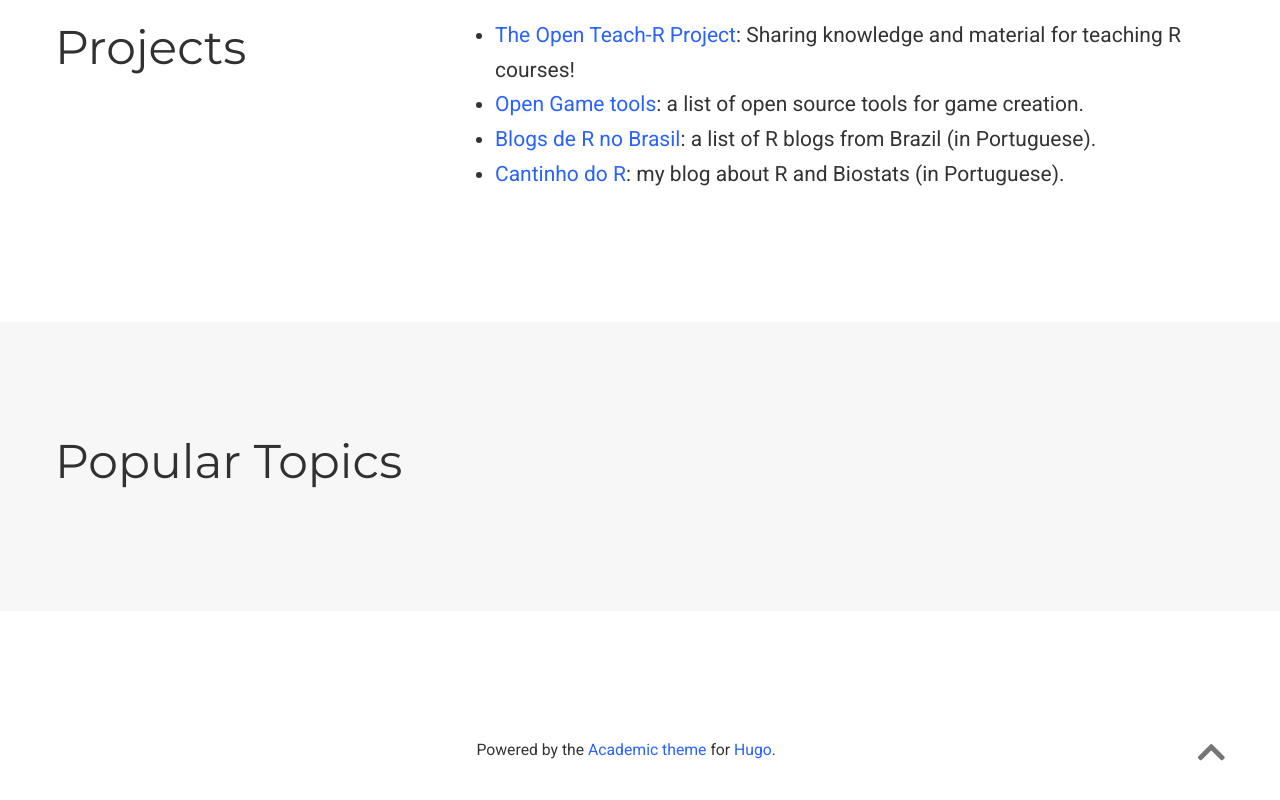
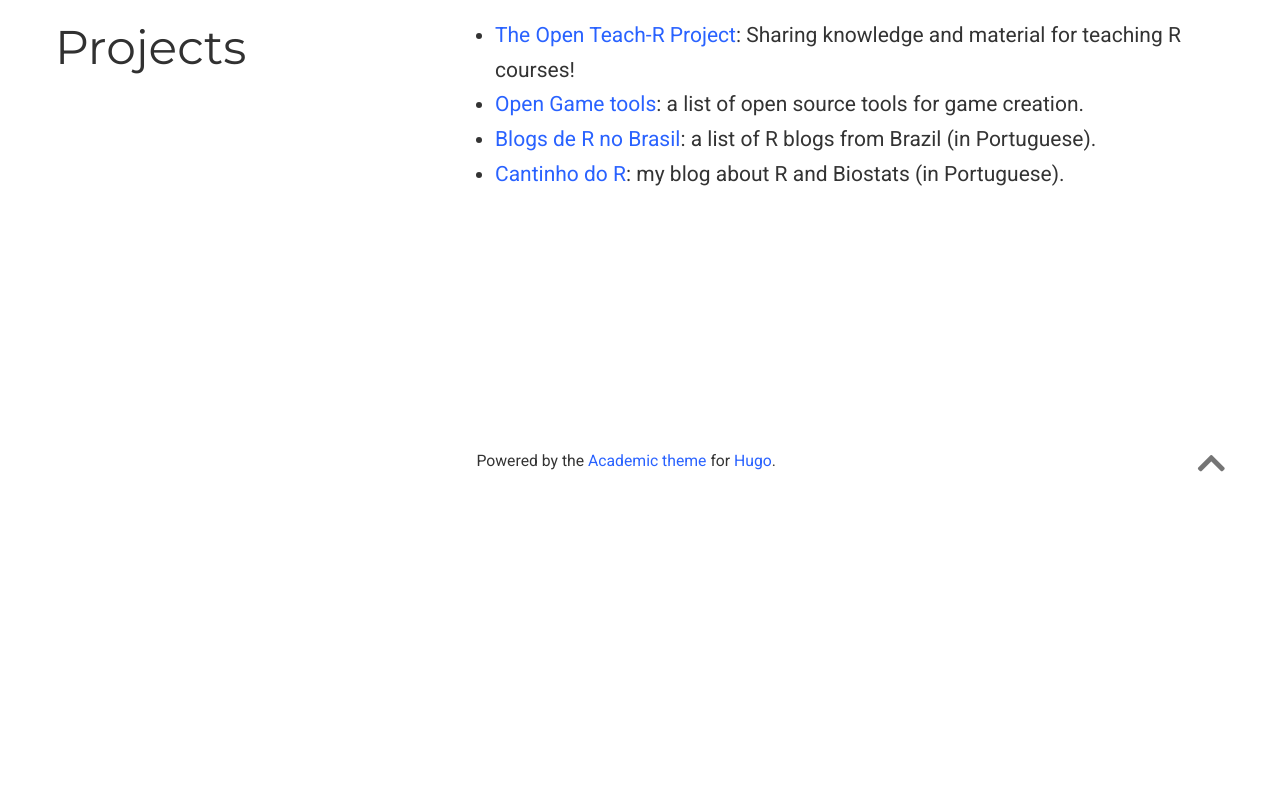
Before and after one commit to marcosvital/marcosvital.github.io, a plain HTML site: page index.html in a window 1280 px wide. Shown: the part 1927-2727 px from the top of the page. After the commit the page ends 2464 px from the top, so only its background shows below. Drawn offline with nearby package versions, Linux system fonts and the light colour scheme; some icons are missing.

Commit message:
Update website

```diff
--- a/index.html
+++ b/index.html
@@ -710,8 +710,8 @@
 
     <ul>
 <li><a href="https://github.com/marcosvital/teach-R-project" target="_blank">The Open Teach-R Project</a>: Sharing knowledge and material for teaching R courses!</li>
-<li><a href="https://github.com/marcosvital/open-game-tools" target="_blank">Open Game tools</a>: a list of open source tools for game creation.</li>
-<li><a href="https://github.com/marcosvital/blogs-de-R-no-Brasil" target="_blank">Blogs de R no Brasil</a>: a list of R blogs from Brazil (in Portuguese).</li>
+<li><a href="https://marcosvital.github.io/open-game-tools/about/" target="_blank">Open Game tools</a>: a list of open source tools for game creation.</li>
+<li><a href="https://marcosvital.github.io/blogs-de-R-no-Brasil/" target="_blank">Blogs de R no Brasil</a>: a list of R blogs from Brazil (in Portuguese).</li>
 <li><a href="https://cantinhodor.wordpress.com/" target="_blank">Cantinho do R</a>: my blog about R and Biostats (in Portuguese).</li>
 </ul>
 
@@ -721,72 +721,6 @@
     <div class="isotope projects-container js-layout-masonry ">
 
     </div>
-
-  </div>
-</div>
-
-    </div>
-  </section>
-
-
-
-
-
-
-
-
-
-
-
-
-
-
-
-
-
-
-
-
-
-
-
-
-
-
-
-
-
-
-
-  <section id="tags" class="home-section wg-tag-cloud   "  >
-    <div class="container">
-
-
-
-
-
-
-
-
-
-
-
-
-
-
-
-
-
-
-<div class="row">
-  <div class="col-12 col-lg-4 section-heading">
-    <h1>Popular Topics</h1>
-
-  </div>
-  <div class="col-12 col-lg-8">
-
-
-
 
   </div>
 </div>
```
